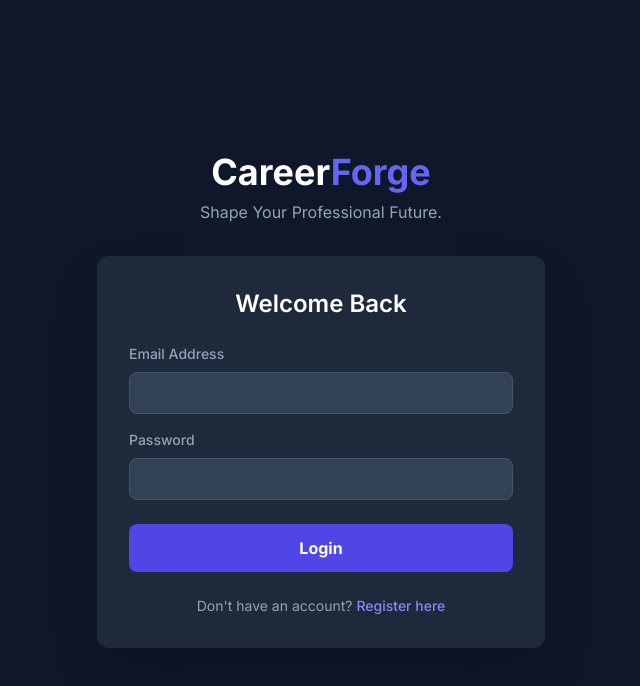
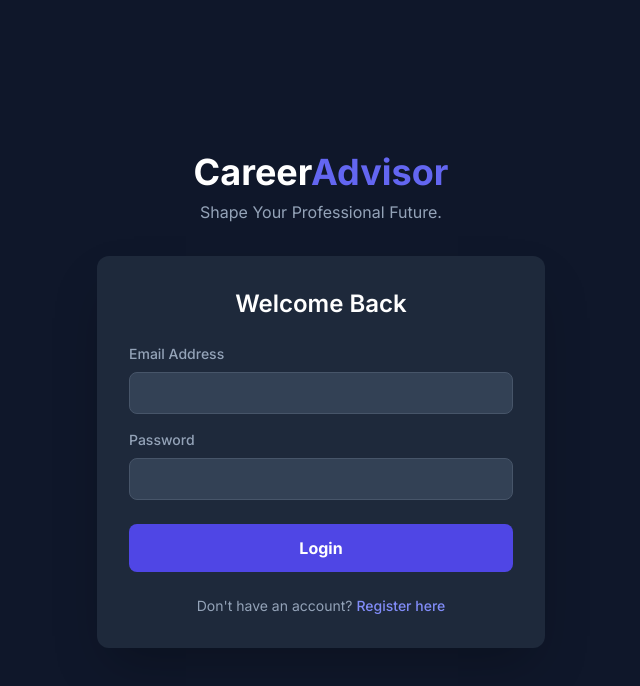
Before and after one commit to Karuneesh321/Vitalizer-CarreerFordge-, a plain HTML site: page index.html in a window 1280 px wide. Shown: the whole page, without its empty margins (319-959 px from the left). Drawn offline with nearby package versions, Linux system fonts and the light colour scheme.

Commit message:
Update index.html

```diff
--- a/index.html
+++ b/index.html
@@ -3,7 +3,7 @@
 <head>
     <meta charset="UTF-8">
     <meta name="viewport" content="width=device-width, initial-scale=1.0">
-    <title>CareerForge | Your Professional Pathway</title>
+    <title>CareerAdvisor | Your Professional Pathway</title>
     <script src="https://cdn.tailwindcss.com"></script>
     <link rel="preconnect" href="https://fonts.googleapis.com">
     <link rel="preconnect" href="https://fonts.gstatic.com" crossorigin>
@@ -45,7 +45,7 @@
     <div id="auth-page" class="min-h-screen flex flex-col items-center justify-center bg-slate-900 p-4">
         <div class="w-full max-w-md">
             <div class="text-center mb-8">
-                <h1 class="text-4xl font-bold text-white">Career<span class="text-indigo-500">Forge</span></h1>
+                <h1 class="text-4xl font-bold text-white">Career<span class="text-indigo-500">Advisor</span></h1>
                 <p class="text-slate-400 mt-2">Shape Your Professional Future.</p>
             </div>
 
@@ -102,7 +102,7 @@
         <!-- Header -->
         <header class="bg-slate-800/80 backdrop-blur-md shadow-lg sticky top-0 z-50">
             <div class="container mx-auto px-6 py-3 flex justify-between items-center">
-                <h1 class="text-2xl font-bold text-white">Career<span class="text-indigo-500">Forge</span></h1>
+                <h1 class="text-2xl font-bold text-white">Career<span class="text-indigo-500">Advisor</span></h1>
 
                 <nav class="hidden md:flex items-center space-x-1 bg-slate-900/50 p-1 rounded-full">
                     <a href="#home" class="nav-link px-3 py-2 text-sm font-medium rounded-full transition">Home</a>
```
